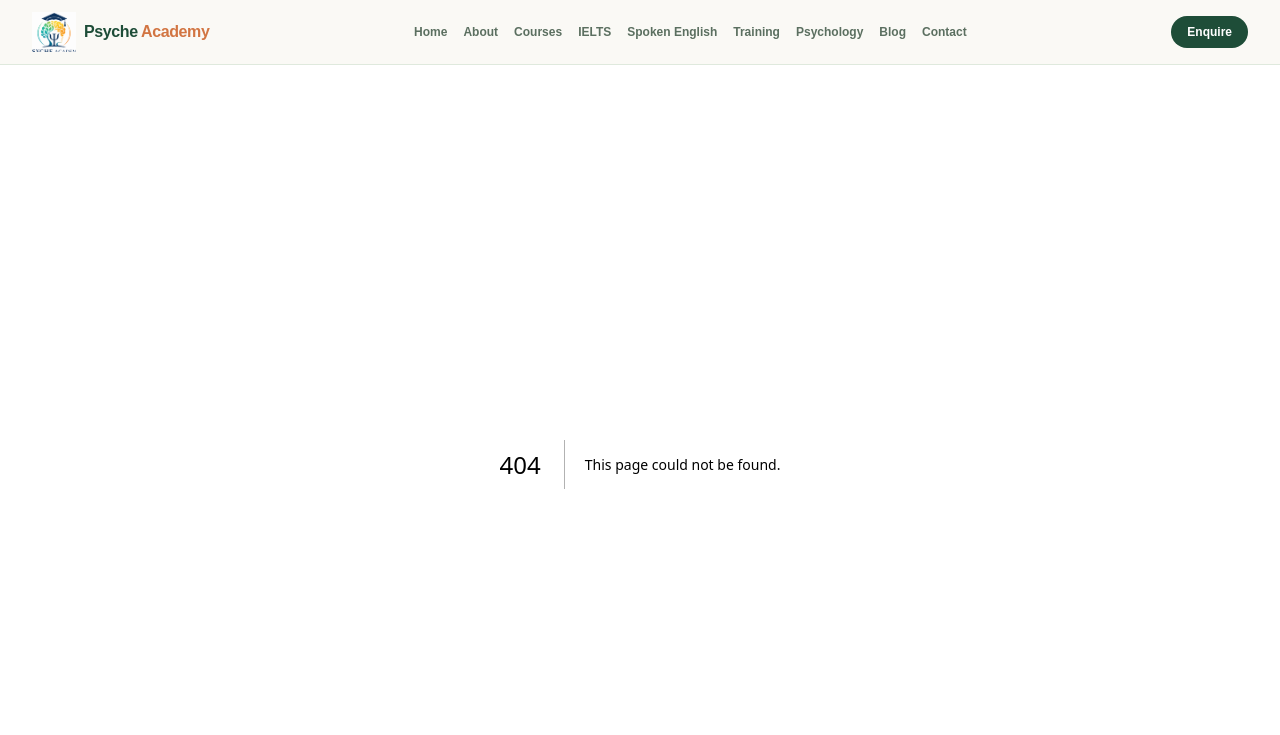
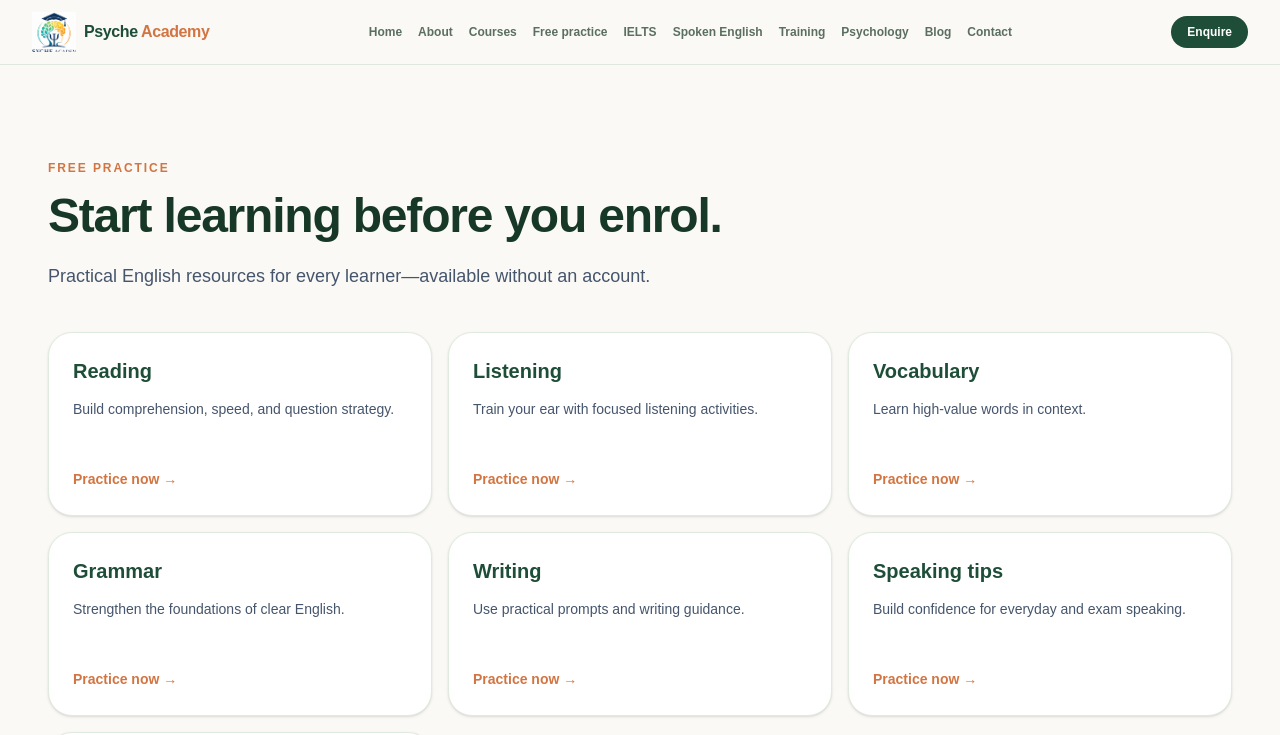
Before and after one commit to SoulDatalearner/psyche-academy, a Next.js app: page /free-practice in a window 1280 px wide. Before the commit this address had no page. Shown: the top 735 px of the page. Built offline with nearby package versions, Linux system fonts and the light colour scheme.

Commit message:
Add public practice and course pages

```diff
--- /dev/null
+++ b/app/(public)/courses/[slug]/page.tsx
@@ -0,0 +1,43 @@
+import type { Metadata } from "next";
+import Link from "next/link";
+import { notFound } from "next/navigation";
+
+const courses = {
+  ielts: { title: "IELTS", duration: "6–10 weeks", audience: "Students planning study, migration, or professional registration abroad.", outcome: "Approach each test section with a clear strategy, stronger language control, and meaningful feedback.", modules: ["Reading", "Listening", "Writing", "Speaking", "Vocabulary & grammar"] },
+  oet: { title: "OET", duration: "6–10 weeks", audience: "Healthcare professionals preparing for the Occupational English Test.", outcome: "Communicate accurately and confidently in the language situations used by healthcare professionals.", modules: ["Listening", "Reading", "Writing", "Speaking", "Healthcare language"] },
+  pte: { title: "PTE", duration: "6–8 weeks", audience: "Learners preparing for the Pearson Test of English.", outcome: "Develop the timing, task familiarity, and language accuracy required for computer-based English testing.", modules: ["Speaking & writing", "Reading", "Listening", "Scored practice", "Test strategy"] },
+  "spoken-english": { title: "Spoken English", duration: "4–8 weeks", audience: "Learners who want to speak naturally in personal, academic, and professional settings.", outcome: "Express ideas with greater fluency, confidence, vocabulary, and clarity.", modules: ["Conversation", "Pronunciation", "Vocabulary", "Confidence building", "Professional communication"] },
+  "business-english": { title: "Business English", duration: "4–6 weeks", audience: "Professionals who want to communicate more effectively at work.", outcome: "Write, present, participate in meetings, and build workplace relationships with confidence.", modules: ["Email writing", "Meetings", "Presentations", "Negotiation", "Workplace vocabulary"] },
+  "public-speaking": { title: "Public Speaking", duration: "4–6 weeks", audience: "Students and professionals ready to present ideas with presence and confidence.", outcome: "Structure messages, manage nerves, and deliver engaging presentations.", modules: ["Message design", "Voice & delivery", "Body language", "Storytelling", "Presentation practice"] },
+  "data-science-basics": { title: "Data Science Basics", duration: "8 weeks", audience: "Beginners exploring foundational data literacy and career pathways.", outcome: "Understand core data concepts and begin building practical confidence with data.", modules: ["Data foundations", "Spreadsheets", "Data visualisation", "Python introduction", "Career pathways"] },
+} as const;
+
+type CourseSlug = keyof typeof courses;
+
+export function generateStaticParams() {
+  return Object.keys(courses).map((slug) => ({ slug }));
+}
+
+export async function generateMetadata({ params }: { params: Promise<{ slug: string }> }): Promise<Metadata> {
+  const { slug } = await params;
+  const course = courses[slug as CourseSlug];
+  return course ? { title: `${course.title} Course | Psyche Academy`, description: course.outcome } : {};
+}
+
+export default async function CourseDetailPage({ params }: { params: Promise<{ slug: string }> }) {
+  const { slug } = await params;
+  const course = courses[slug as CourseSlug];
+  if (!course) notFound();
+  return (
+    <section className="mx-auto max-w-7xl px-5 py-16 sm:px-8 lg:px-12 lg:py-24">
+      <p className="text-xs font-extrabold uppercase tracking-[.16em] text-[#d27542]">Psyche Academy courses</p>
+      <h1 className="mt-4 text-5xl font-black tracking-tight text-[#173826]">{course.title}</h1>
+      <p className="mt-5 max-w-2xl text-lg leading-8 text-slate-600">{course.outcome}</p>
+      <div className="mt-10 grid gap-5 lg:grid-cols-[1fr_.75fr]">
+        <div className="rounded-3xl bg-white p-7 shadow-sm"><h2 className="text-2xl font-black text-[#1e4d38]">Course overview</h2><p className="mt-4 leading-7 text-slate-600">{course.audience}</p><h3 className="mt-8 font-extrabold text-[#1e4d38]">Learning modules</h3><ul className="mt-4 grid gap-3 sm:grid-cols-2">{course.modules.map((module) => <li key={module} className="rounded-xl bg-[#edf7eb] px-4 py-3 text-sm font-bold text-[#315d42]">{module}</li>)}</ul></div>
+        <aside className="rounded-3xl bg-[#1e4d38] p-7 text-white"><p className="text-sm font-bold text-[#c5ddca]">Typical duration</p><p className="mt-2 text-3xl font-black">{course.duration}</p><h2 className="mt-8 text-xl font-black">Interested in this course?</h2><p className="mt-3 text-sm leading-6 text-[#c5ddca]">Speak with our team and find the programme level that suits your goals.</p><Link href="/welcome" className="mt-6 inline-flex rounded-full bg-[#f2c985] px-5 py-3 text-sm font-extrabold text-[#1d4531]">Enquire now</Link></aside>
+      </div>
+      <div className="mt-10 rounded-3xl border border-[#e0ebe0] bg-[#f7faf6] p-7"><h2 className="text-2xl font-black text-[#173826]">Frequently asked questions</h2><p className="mt-3 text-slate-600">Course FAQs, schedules, pricing, and trainer information will be managed through the future CMS.</p></div>
+    </section>
+  );
+}
--- /dev/null
+++ b/app/(public)/free-practice/page.tsx
@@ -0,0 +1,39 @@
+import Link from "next/link";
+
+const practiceAreas = [
+  ["Reading", "Build comprehension, speed, and question strategy."],
+  ["Listening", "Train your ear with focused listening activities."],
+  ["Vocabulary", "Learn high-value words in context."],
+  ["Grammar", "Strengthen the foundations of clear English."],
+  ["Writing", "Use practical prompts and writing guidance."],
+  ["Speaking tips", "Build confidence for everyday and exam speaking."],
+  ["Daily challenge", "Keep your learning momentum with a short daily task."],
+];
+
+export const metadata = {
+  title: "Free English Practice | Psyche Academy",
+  description: "Free practice resources for reading, listening, vocabulary, grammar, writing, and speaking.",
+};
+
+export default function FreePracticePage() {
+  return (
+    <section className="mx-auto max-w-7xl px-5 py-16 sm:px-8 lg:px-12 lg:py-24">
+      <p className="text-xs font-extrabold uppercase tracking-[.16em] text-[#d27542]">Free practice</p>
+      <h1 className="mt-4 max-w-3xl text-5xl font-black tracking-tight text-[#173826]">Start learning before you enrol.</h1>
+      <p className="mt-5 max-w-2xl text-lg leading-8 text-slate-600">Practical English resources for every learner—available without an account.</p>
+      <div className="mt-10 grid gap-4 sm:grid-cols-2 lg:grid-cols-3">
+        {practiceAreas.map(([title, description]) => (
+          <article key={title} className="rounded-3xl border border-[#e0ebe0] bg-white p-6 shadow-sm">
+            <h2 className="text-xl font-extrabold text-[#1e4d38]">{title}</h2>
+            <p className="mt-3 min-h-12 text-sm leading-6 text-slate-600">{description}</p>
+            <Link href="/practice" className="mt-6 inline-flex text-sm font-extrabold text-[#d27542]">Practice now →</Link>
+          </article>
+        ))}
+      </div>
+      <div className="mt-10 rounded-3xl bg-[#1e4d38] px-6 py-8 text-white sm:flex sm:items-center sm:justify-between">
+        <div><h2 className="text-2xl font-black">Ready for a personalised learning path?</h2><p className="mt-2 text-sm text-[#c5ddca]">Create a free account to access your learning dashboard when it launches.</p></div>
+        <Link href="/register" className="mt-5 inline-flex rounded-full bg-[#f2c985] px-5 py-3 text-sm font-extrabold text-[#1d4531] sm:mt-0">Create free account</Link>
+      </div>
+    </section>
+  );
+}
--- a/app/layout.tsx
+++ b/app/layout.tsx
@@ -12,6 +12,7 @@ const navigation = [
   ["Home", "/"],
   ["About", "/about"],
   ["Courses", "/courses"],
+  ["Free practice", "/free-practice"],
   ["IELTS", "/ielts"],
   ["Spoken English", "/spoken-english"],
   ["Training", "/corporate-training"],
--- a/app/welcome/page.tsx
+++ b/app/welcome/page.tsx
@@ -97,7 +97,7 @@ export default function WelcomePage() {
                 Psyche <span className="text-[#d27542]">Academy</span>
               </span>
             </Link>
-            <a href="https://wa.me/15550192834" className="rounded-full bg-[#1e4d38] px-4 py-2.5 text-xs font-extrabold text-white shadow-lg shadow-[#1e4d38]/15 transition hover:bg-[#173d2d] sm:px-5 sm:text-sm">
+            <a href="https://wa.me/917012224008" className="rounded-full bg-[#1e4d38] px-4 py-2.5 text-xs font-extrabold text-white shadow-lg shadow-[#1e4d38]/15 transition hover:bg-[#173d2d] sm:px-5 sm:text-sm">
               Enquire now
             </a>
           </nav>
@@ -117,7 +117,7 @@ export default function WelcomePage() {
                 <a href="#programmes" className="inline-flex items-center justify-center gap-2 rounded-full bg-[#1e4d38] px-6 py-3.5 text-sm font-extrabold text-white shadow-lg shadow-[#1e4d38]/20 transition hover:-translate-y-0.5 hover:bg-[#173d2d]">
                   Explore our programmes <ArrowRight className="h-4 w-4" aria-hidden="true" />
                 </a>
-                <a href="https://wa.me/15550192834" className="inline-flex items-center justify-center gap-2 rounded-full border border-[#1e4d38]/20 bg-white/70 px-6 py-3.5 text-sm font-extrabold text-[#1e4d38] transition hover:bg-white">
+                <a href="https://wa.me/917012224008" className="inline-flex items-center justify-center gap-2 rounded-full border border-[#1e4d38]/20 bg-white/70 px-6 py-3.5 text-sm font-extrabold text-[#1e4d38] transition hover:bg-white">
                   <MessageCircle className="h-4 w-4" aria-hidden="true" /> Chat on WhatsApp
                 </a>
               </div>
@@ -168,7 +168,7 @@ export default function WelcomePage() {
                   </div>
                   <h3 className="mt-7 text-xl font-extrabold tracking-tight text-[#1d4531]">{title}</h3>
                   <p className="mt-3 min-h-20 text-sm leading-6 text-[#637668]">{description}</p>
-                  <a href="https://wa.me/15550192834" className="mt-6 inline-flex items-center gap-2 text-sm font-extrabold text-[#286143] transition group-hover:text-[#d27542]">
+                  <a href="https://wa.me/917012224008" className="mt-6 inline-flex items-center gap-2 text-sm font-extrabold text-[#286143] transition group-hover:text-[#d27542]">
                     Enquire about this <ArrowRight className="h-4 w-4" aria-hidden="true" />
                   </a>
                 </article>
@@ -179,7 +179,7 @@ export default function WelcomePage() {
                 <p className="text-xl font-extrabold text-white">Not sure where to begin?</p>
                 <p className="mt-1 text-sm text-[#c5ddca]">Tell us your goal and we&apos;ll help you choose a starting point.</p>
               </div>
-              <a href="https://wa.me/15550192834" className="inline-flex shrink-0 items-center gap-2 rounded-full bg-[#f2c985] px-5 py-3 text-sm font-extrabold text-[#244231] transition hover:bg-[#f7d79e]">
+              <a href="https://wa.me/917012224008" className="inline-flex shrink-0 items-center gap-2 rounded-full bg-[#f2c985] px-5 py-3 text-sm font-extrabold text-[#244231] transition hover:bg-[#f7d79e]">
                 <MessageCircle className="h-4 w-4" aria-hidden="true" /> WhatsApp us
               </a>
             </div>
@@ -225,12 +225,12 @@ export default function WelcomePage() {
             <p className="text-xs font-extrabold uppercase tracking-[0.16em] text-[#f2c985]">Let&apos;s talk</p>
             <div className="mt-3 grid gap-8 lg:grid-cols-[1fr_.78fr] lg:items-end">
               <div><h2 className="text-4xl font-black tracking-[-0.05em] sm:text-5xl">Your next step can be a simple hello.</h2><p className="mt-5 max-w-xl text-lg leading-8 text-[#c5ddca]">Call, message, or email our team to ask a question, discuss a programme, or plan training for your organisation.</p></div>
-              <a href="https://wa.me/15550192834" className="inline-flex w-full items-center justify-center gap-2 rounded-full bg-[#f2c985] px-6 py-4 text-sm font-extrabold text-[#1d4531] transition hover:bg-[#f7d79e] lg:w-auto"><MessageCircle className="h-5 w-5" aria-hidden="true" /> Start a WhatsApp conversation</a>
+              <a href="https://wa.me/917012224008" className="inline-flex w-full items-center justify-center gap-2 rounded-full bg-[#f2c985] px-6 py-4 text-sm font-extrabold text-[#1d4531] transition hover:bg-[#f7d79e] lg:w-auto"><MessageCircle className="h-5 w-5" aria-hidden="true" /> Start a WhatsApp conversation</a>
             </div>
             <div className="mt-10 grid gap-3 sm:grid-cols-2 lg:grid-cols-3">
-              <a href="tel:+15550192834" className="contact-link"><Phone className="h-5 w-5" /> <span><b>Call</b><small>+1 (555) 019-2834</small></span></a>
-              <a href="https://wa.me/15550192834" className="contact-link"><MessageCircle className="h-5 w-5" /> <span><b>WhatsApp</b><small>Message our team</small></span></a>
-              <a href="mailto:support@psycheacademy.com" className="contact-link"><Mail className="h-5 w-5" /> <span><b>Email</b><small>support@psycheacademy.com</small></span></a>
+              <a href="tel:+917012224008" className="contact-link"><Phone className="h-5 w-5" /> <span><b>Call</b><small>+91 70122 24008</small></span></a>
+              <a href="https://wa.me/917012224008" className="contact-link"><MessageCircle className="h-5 w-5" /> <span><b>WhatsApp</b><small>+91 70122 24008</small></span></a>
+              <a href="mailto:drsanjay@psyche-academy.com" className="contact-link"><Mail className="h-5 w-5" /> <span><b>Email</b><small>drsanjay@psyche-academy.com</small></span></a>
               <a href="#contact" className="contact-link"><AtSign className="h-5 w-5" /> <span><b>Instagram</b><small>@psycheacademy</small></span></a>
               <a href="#contact" className="contact-link"><UsersRound className="h-5 w-5" /> <span><b>LinkedIn</b><small>Psyche Academy</small></span></a>
               <a href="#contact" className="contact-link"><MapPin className="h-5 w-5" /> <span><b>Address</b><small>Visit us for a conversation</small></span></a>
@@ -242,7 +242,7 @@ export default function WelcomePage() {
       <footer className="bg-[#102d21] px-5 py-9 text-[#c5ddca] sm:px-8 lg:px-12">
         <div className="mx-auto flex max-w-7xl flex-col items-center justify-between gap-5 text-center sm:flex-row sm:text-left">
           <div className="flex items-center gap-2"><BrandMark footer /><div><p className="font-extrabold text-white">Psyche Academy</p><p className="mt-1 text-xs">Empowering minds. Shaping futures.</p></div></div>
-          <a href="https://wa.me/15550192834" className="inline-flex items-center gap-2 text-sm font-extrabold text-[#f2c985] hover:text-[#f7d79e]"><MessageCircle className="h-4 w-4" /> Contact us on WhatsApp</a>
+          <a href="https://wa.me/917012224008" className="inline-flex items-center gap-2 text-sm font-extrabold text-[#f2c985] hover:text-[#f7d79e]"><MessageCircle className="h-4 w-4" /> Contact us on WhatsApp</a>
         </div>
       </footer>
 
```
